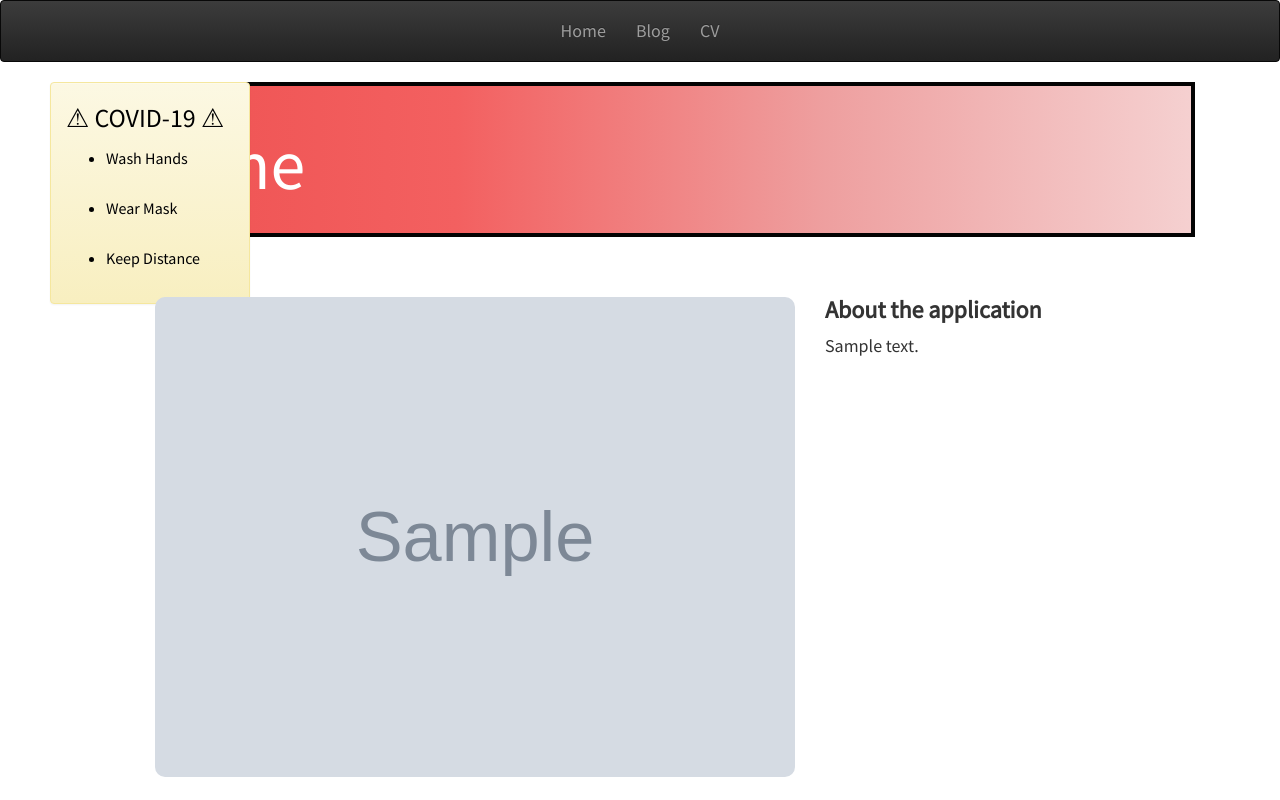
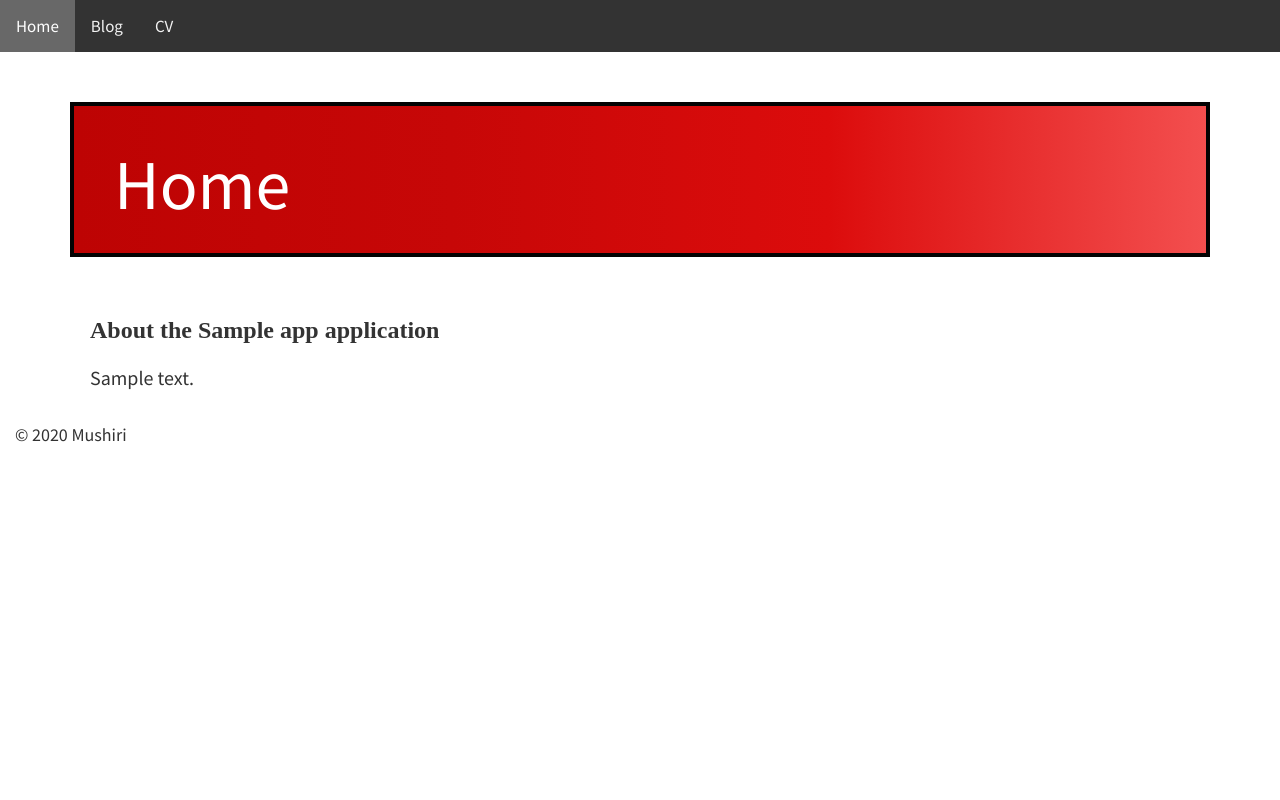
Before and after one commit to mushiri/bridging-coursework, a Django app: page /app/1/ in a window 1280 px wide. Run offline with Django 3.2, Linux system fonts and the light colour scheme; tables that the repository leaves empty hold one stand-in row (values such as "Sample post"); grey boxes marked "Sample" are stand-in pictures; some libraries are stand-ins or nearby versions.

Commit message:
website v1.2

```diff
--- a/applications/models.py
+++ b/applications/models.py
@@ -2,13 +2,13 @@ from django.db import models
 from django.urls import reverse
 
 class App(models.Model):
+    title = models.CharField(max_length=200)
     author = models.ForeignKey('auth.User', on_delete=models.CASCADE)
-    description = models.TextField()
-    image_main = models.CharField(max_length=100)
-    image_detail = models.CharField(max_length=100)
+    body = models.TextField()
+    image = models.CharField(max_length=100)
 
     def __str__(self):
-        return self.description[:50]
+        return self.body[:50]
 
     def get_absolute_url(self):
         return reverse('app_detail', args=[str(self.id)])
--- a/applications/static/css/applications/base.css
+++ b/applications/static/css/applications/base.css
@@ -7,7 +7,7 @@ header {
     border-style: solid;
     border-color: #030303;
     border-width: 4px;
-    background: -webkit-linear-gradient(left, #ee5050, #f36060, #ee9f9f, #f5d0d0);
+    background: -webkit-linear-gradient(left, #bd0303, #c70707, #dc0c0c, #f34f4f);
     margin-bottom: 6rem;
     display: flex;
     margin-top: 0;
@@ -45,21 +45,21 @@ header h1 a {
     text-decoration: none;
 }
 
-
 .content {
     margin-left: 70px;
 }
 
 .card-img-top {
     width: 100%;
-    height: 15vw;
+    height: 100%;
     object-fit: cover;
 }
 
 .card {
+    border-style: solid;
     border-color: black;
     border-width: 2px;
-    box-shadow: 5px 10px #0a0a0a;
+    box-shadow: 0 10px 20px rgb(69, 69, 69),0 6px 6px rgb(121, 121, 121);
 }
 
 .row {
@@ -77,13 +77,14 @@ header h1 a {
 }
 
 .detail {
-    margin-top: -20px;
+    margin-top: -50px;
+    padding-left: -100px;
 }
 
 .readmore {
     background: -webkit-linear-gradient(left, #4c4c4c, #727272, #a1a1a1, #bbbbbb);
-    border: solid;
-    border-radius: 1px;
+    border: 1px solid;
+    border-radius: 0.1px;
     color: #ffffff;
     cursor: pointer;
     width: 100%;
@@ -97,3 +98,21 @@ header h1 a {
 .btn.readmore:focus {
     outline:0;
 }
+
+
+.app-entry {
+    margin-bottom: 3rem;
+    margin-left: -50px;
+    font-size: 20px;
+}
+
+.app-entry h2 {
+    margin-bottom: 2rem;
+    font-size: 24px;
+    font-family: ".SF NS";
+}
+
+.app-entry p {
+    margin: 0;
+    font-weight: 400;
+}
--- a/applications/templates/applications/app_detail.html
+++ b/applications/templates/applications/app_detail.html
@@ -3,18 +3,12 @@
 {% load static %}
 
 {% block content %}
-<div class="row">
-    <div class="col-md-8">
-        <img src="{% static app.image_detail %}" alt="" width="100%" class="image_detail" style="border-radius: 10px">
-    </div>
-    <div class="col-md-4">
-        <div class="detail">
-            <h3><strong>About the application</strong></h3>
-            <p>{{ app.description }}</p>
-            <br>
-        </div>
-    </div>
+
+<div class="app-entry">
+    <h2><strong>About the {{ app.title }} application</strong></h2>
+    <p>{{ app.body|linebreaksbr }}</p>
 </div>
+
     {% if user.is_authenticated %}
         <p><a href="{% url 'app_edit' app.pk %}"><input type="submit" value="Edit" class="button"></a></p>
         <p><a href="{% url 'app_delete' app.pk %}"><input type="submit" value="Delete" class="button"></a></p>
--- a/applications/templates/applications/home.html
+++ b/applications/templates/applications/home.html
@@ -7,7 +7,7 @@
         {% for app in object_list %}
             <div class="col-md-6" style="padding-bottom: 50px">
                 <div class="card mb-2">
-                    <img class="card-img-top" src="{% static app.image_main %}">
+                    <img class="card-img-top" src="{% static app.image %}">
                         <a href="{% url 'app_detail' app.pk %}">
                             <button class="btn readmore">
                                 <div class="card-body">
--- a/applications/templates/applications/navbar.html
+++ b/applications/templates/applications/navbar.html
@@ -1,71 +1,109 @@
 <!DOCTYPE html>
-
 <html>
 <head>
-        <meta name="viewport" content="width=device-width, initial-scale=0.15">
-        <link rel="stylesheet" href="https://stackpath.bootstrapcdn.com/bootstrap/4.1.3/css/bootstrap.min.css" integrity="sha384-MCw98/SFnGE8fJT3GXwEOngsV7Zt27NXFoaoApmYm81iuXoPkFOJwJ8ERdknLPMO" crossorigin="anonymous">
-        <link rel="stylesheet" href="//maxcdn.bootstrapcdn.com/bootstrap/3.2.0/css/bootstrap.min.css">
-        <link rel="stylesheet" href="//maxcdn.bootstrapcdn.com/bootstrap/3.2.0/css/bootstrap-theme.min.css">
-        <link rel="stylesheet" href="https://maxcdn.bootstrapcdn.com/bootstrap/3.4.1/css/bootstrap.min.css">
-        <script src="https://ajax.googleapis.com/ajax/libs/jquery/3.5.1/jquery.min.js"></script>
-        <script src="https://maxcdn.bootstrapcdn.com/bootstrap/3.4.1/js/bootstrap.min.js"></script>
+    <meta name="viewport" content="width=device-width, initial-scale=1, shrink-to-fit=no">
+    <link rel="stylesheet" href="https://cdnjs.cloudflare.com/ajax/libs/font-awesome/4.7.0/css/font-awesome.min.css">
+    <style>
+        body {
+            margin: 0;
+            font-family: Arial, Helvetica, sans-serif;
+        }
+
+        .topnav {
+            overflow: hidden;
+            background-color: #333;
+            margin-bottom: 50px;
+        }
+
+        .topnav a {
+            float: left;
+            display: block;
+            color: #f2f2f2;
+            text-align: center;
+            padding: 14px 16px;
+            text-decoration: none;
+            font-size: 17px;
+        }
+
+        .topnav a:hover {
+            background-color: #ddd;
+            color: black;
+        }
+
+        .topnav a.active {
+            background-color: #686868;
+            color: #ffffff;
+        }
+
+        .topnav .icon {
+            display: none;
+        }
+
+        @media screen and (max-width: 600px) {
+            .topnav a:not(:first-child) {
+                display: none;
+            }
+
+            .topnav a.icon {
+                float: right;
+                display: block;
+            }
+        }
+
+        @media screen and (max-width: 600px) {
+            .topnav.responsive {
+                position: relative;
+            }
+
+            .topnav.responsive .icon {
+                position: absolute;
+                right: 0;
+                top: 0;
+            }
+
+            .topnav.responsive a {
+                float: none;
+                display: block;
+                text-align: left;
+            }
+        }
+    </style>
 </head>
 <body>
-      <nav class="navbar navbar-expand-lg navbar-inverse">
-        <div class="container-fluid">
-          <ul class="nav navbar-nav">
-            <li><a href="{% url 'home_applications' %}">Home</a></li>
-            <li><a href="{% url 'home_blog' %}">Blog</a></li>
-            <li><a href="{% url 'home_cv' %}">CV</a></li>
-          </ul>
+
+<div class="topnav" id="myTopnav">
+    <a href="{% url 'home_applications' %}" style="text-decoration: none" class="active">Home</a>
+    <a href="{% url 'home_blog' %}" style="text-decoration: none">Blog</a>
+    <a href="{% url 'home_cv' %}" style="text-decoration: none">CV</a>
+    <a href="javascript:void(0);" class="icon" onclick="myFunction()">
+        <i class="fa fa-bars"></i>
+    </a>
 </div>
-      </nav>
-      <script src="https://code.jquery.com/jquery-3.3.1.slim.min.js" integrity="sha384-q8i/X+965DzO0rT7abK41JStQIAqVgRVzpbzo5smXKp4YfRvH+8abtTE1Pi6jizo" crossorigin="anonymous"></script>
-      <script src="https://cdnjs.cloudflare.com/ajax/libs/popper.js/1.14.3/umd/popper.min.js" integrity="sha384-ZMP7rVo3mIykV+2+9J3UJ46jBk0WLaUAdn689aCwoqbBJiSnjAK/l8WvCWPIPm49" crossorigin="anonymous"></script>
-      <script src="https://stackpath.bootstrapcdn.com/bootstrap/4.1.3/js/bootstrap.min.js" integrity="sha384-ChfqqxuZUCnJSK3+MXmPNIyE6ZbWh2IMqE241rYiqJxyMiZ6OW/JmZQ5stwEULTy" crossorigin="anonymous"></script>
+
+
 <div class="container">
+    {% block page_content %}{% endblock %}
+</div>
 
-          <!-- COVID ALERT -->
-          <div class="left-box">
-          <style>
-              .left-box {
-                  position: absolute;
-                  left: 50px;
-                  width: 200px;
-                  line-height: 40px;
+<script>
+    function myFunction() {
+        var x = document.getElementById("myTopnav");
+        if (x.className === "topnav") {
+            x.className += " responsive";
+        } else {
+            x.className = "topnav";
         }
-              .sign {
-                  color: black;
-                  font-size: 26px;
     }
-              .info {
-                  color: black;
-                  font-size: 16px;
-              }
-          </style>
-              <div class="alert alert-warning" role="alert">
-                    <div class="sign">
-                        <span>&#9888; COVID-19 &#9888;</span>
-                    </div>
-                    <ul>
-                        <div class="info">
-                            <li>
-                                <p>Wash Hands</p>
-                            </li>
-                            <li>
-                                <p>Wear Mask</p>
-                            </li>
-                            <li>
-                                <p>Keep Distance</p>
-                            </li>
-                        </div>
-                    </ul>
-              </div>
-          </div>
-          <!-- COVID ALERT -->
+</script>
 
-          {% block page_content %}
-          {% endblock %}
-      </div>
+<main role="main" class="col-md-9  ml-sm-auto col-lg-10 px-4">
+    {% block body_block %}{% endblock %}
+
+    <!-- FOOTER -->
+    <footer>
+        <p>&copy; 2020 Mushiri</p>
+    </footer>
+</main>
+
 </body>
 </html>
--- a/applications/views.py
+++ b/applications/views.py
@@ -19,12 +19,12 @@ class AppDetailView(DetailView):
 class AppCreateView(CreateView):
     model = App
     template_name = 'applications/app_new.html'
-    fields = ['author', 'description', 'image_main', 'image_detail']
+    fields = ['title', 'author', 'body', 'image']
 
 class AppUpdateView(UpdateView):
     model = App
     template_name = 'applications/app_edit.html'
-    fields = ['description', 'image_main', 'image_detail']
+    fields = ['title', 'body', 'image']
 
 class AppDeleteView(DeleteView):
     model = App
--- a/mysite/settings.py
+++ b/mysite/settings.py
@@ -25,7 +25,7 @@ SECRET_KEY = '=c5!14)-0&enwys9-f4di&207m9h)jhpt0(h(z*hpq3%-dmnys'
 # SECURITY WARNING: don't run with debug turned on in production!
 DEBUG = True
 
-ALLOWED_HOSTS = ['127.0.0.1', '.pythonanywhere.com']
+ALLOWED_HOSTS = ['127.0.0.1', '.pythonanywhere.com', '172.20.10.2']
 
 
 # Application definition
```
Also changed, not shown: applications/tests.py (+19 -19 lines), blog/static/css/blog/base.css (+4 -5 lines), applications/migrations/0002_auto_20200722_1352.py (added), applications/static/img/applications/blogvideo.png (deleted), applications/static/img/applications/home.png. Lines whose indentation alone changed are shown as unchanged.
